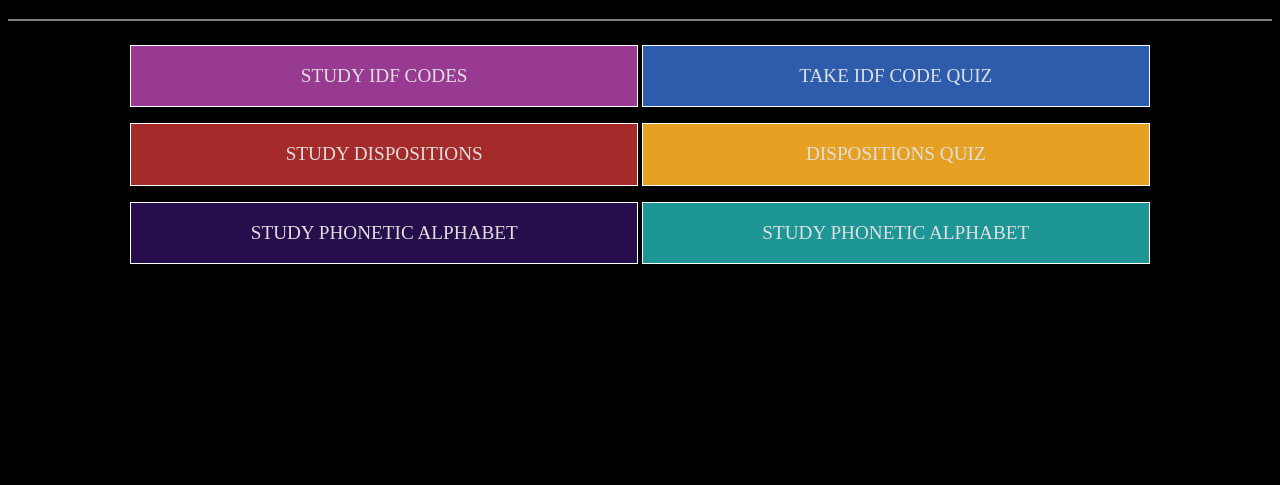
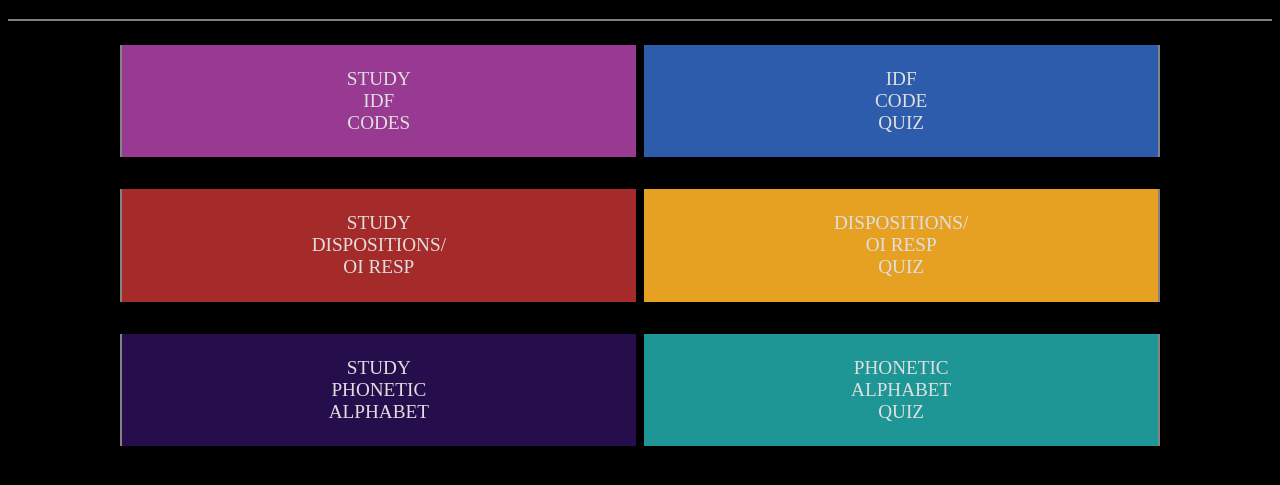
Before and after one commit to KristieWhite/Study_Quiz, a plain HTML site: page index.html in a window 1280 px wide. Shown: the part 61-546 px from the top of the page. Drawn offline with Linux system fonts and the light colour scheme.

Commit message:
style index

```diff
--- a/css/main.css
+++ b/css/main.css
@@ -24,39 +24,44 @@ p {
 	width: 100%;
 }
 .menu {
-	border: 1px solid white;
-	/*margin: 1em auto 0 auto;*/
-	margin-top: 1em;
+	margin: 1em .15em 1em .15em;
+	padding: .25em;
 	width: 40%;
 	display: inline-block;
 }
 #idfCodes {
 	background-color: #983A91;
+	border-left: 2px solid #848484;
 }
 #idfQuiz {
 	background-color: #2C5CAB;
+	border-right: 2px solid #848484;
 }
 #disp {
 	background-color: brown;
+	border-left: 2px solid #848484;
 }
 #dispQuiz {
 	background-color: #E6A123;
+	border-right: 2px solid #848484;
 }
 #phonetic {
 	background-color: #260E4C;
+	border-left: 2px solid #848484;
 }
 #phoneticQuiz {
 	background-color: #1E9696;
+	border-right: 2px solid #848484;
 }
 
 
 /*mobile query starts here*/
 /*width was 320-480*/
 @media only screen and (min-device-width: 320px) and (max-device-width: 700px) and (-webkit-min-device-pixel-ratio: 2) {
-     body {
+    body {
      	background-color: black;
      	color: rgb(223,223,223);
-     }
+    }
     hr {
     	border: 1px solid gray;
     }
--- a/index.html
+++ b/index.html
@@ -40,12 +40,12 @@
   <div class="menuContainer center">
       <a href="idf.html">
         <div id="idfCodes" class="menu center">
-          <p class="center">STUDY IDF CODES</p>
+          <p class="center">STUDY<br>IDF<br>CODES</p>
         </div>
       </a>
       <a href="idf_quiz.html">
         <div id="idfQuiz" class="menu">
-          <p class="center">TAKE IDF CODE QUIZ</p>
+          <p class="center">IDF<br>CODE<br>QUIZ</p>
         </div>
       </a>
   </div>
@@ -53,12 +53,12 @@
   <div class="menuContainer center">
     <a href="dispositions.html">
       <div id="disp" class="menu">
-        <p class="center">STUDY DISPOSITIONS</p>
+        <p class="center">STUDY<br>DISPOSITIONS/<br>OI RESP</p>
        </div>
      </a>
     <a href="disposition_quiz.html">
       <div id="dispQuiz" class="menu">
-        <p class="center">DISPOSITIONS QUIZ</p>
+        <p class="center">DISPOSITIONS/<br>OI RESP<br>QUIZ</p>
       </div>
     </a>
   </div>
@@ -66,12 +66,12 @@
   <div class="menuContainer center">
     <a href="phonetic.html">
        <div id="phonetic" class="menu">
-         <p class="center">STUDY PHONETIC ALPHABET</p>
+         <p class="center">STUDY<br>PHONETIC<br>ALPHABET</p>
        </div>
     </a>
     <a href="phonetic_quiz.html">
        <div id="phoneticQuiz" class="menu">
-         <p class="center">STUDY PHONETIC ALPHABET</p>
+         <p class="center">PHONETIC<br>ALPHABET<br>QUIZ</p>
        </div>
     </a>
   </div>
```
